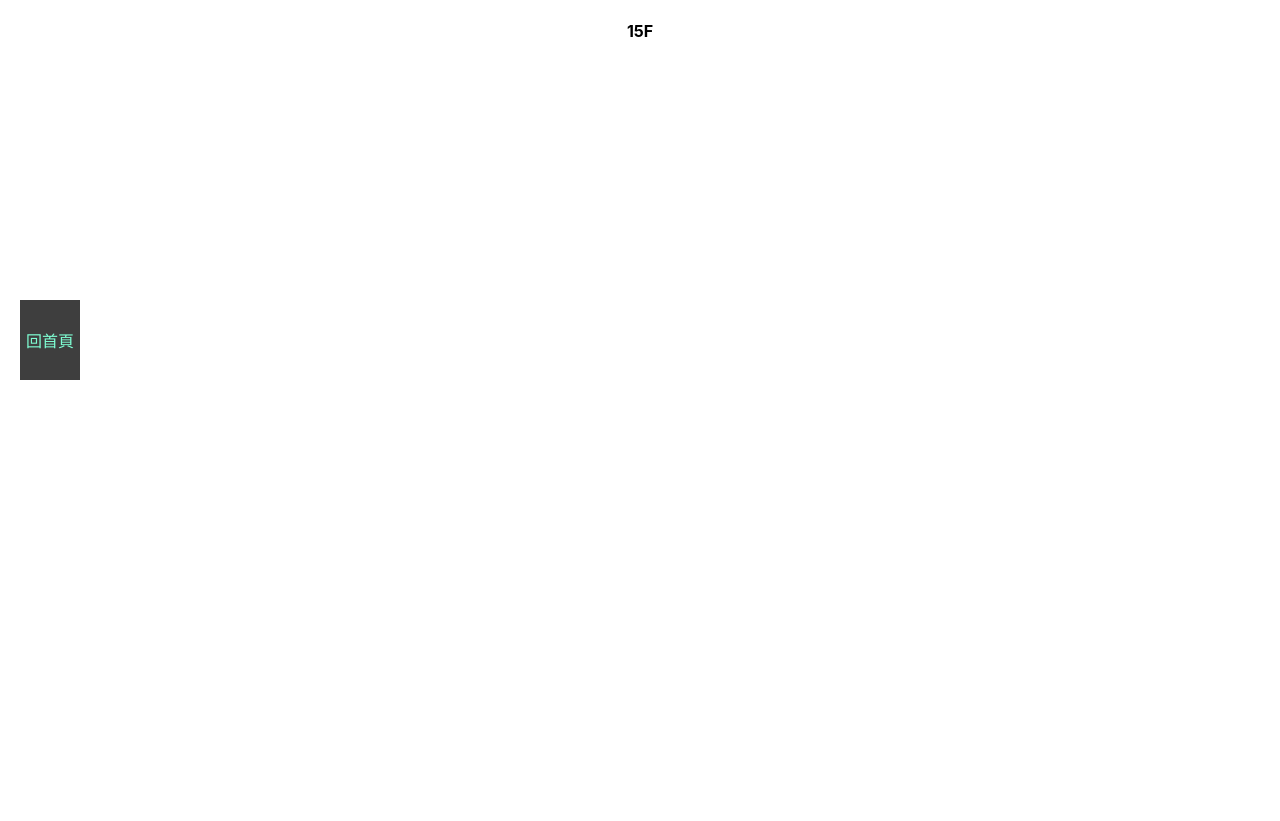
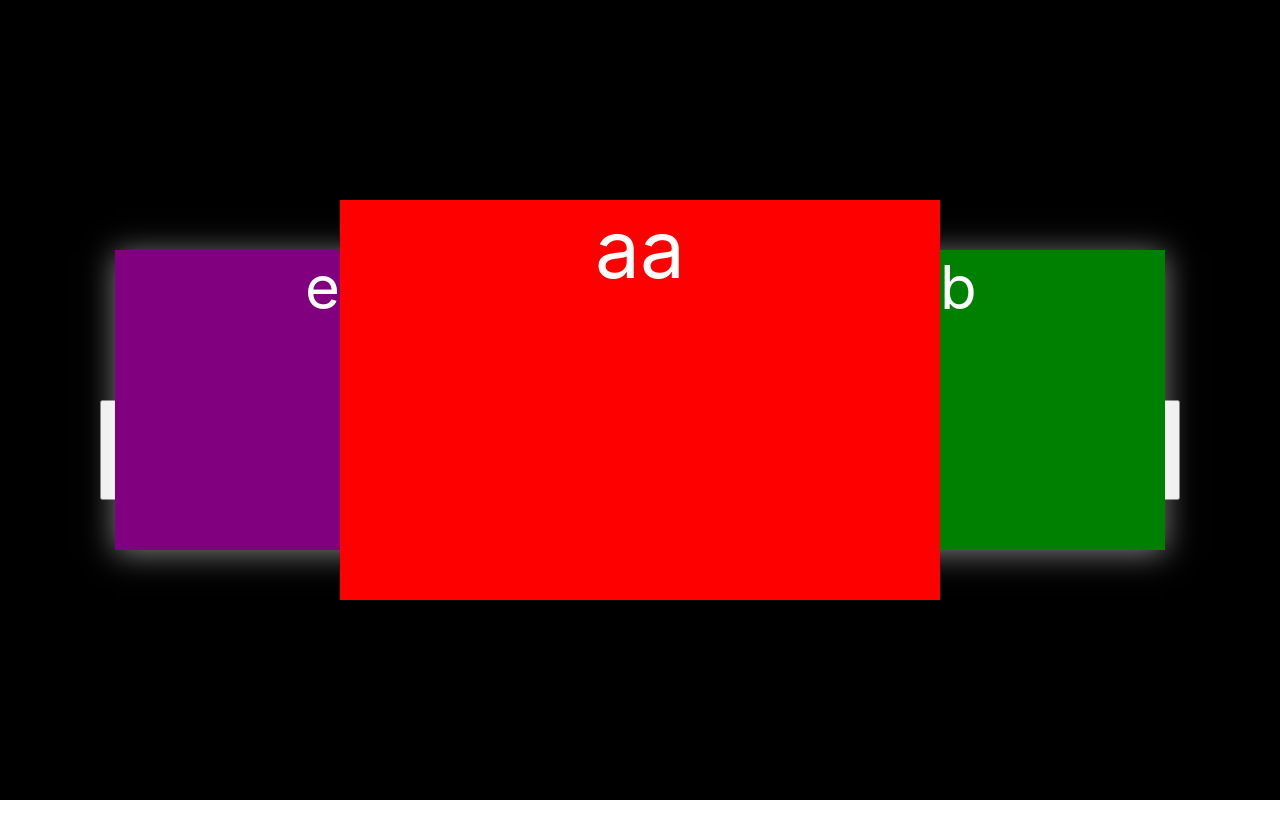
Before and after one commit to Yang-025/js-underground, a React (Create React App) app in the folder js-underground-app/: page /15f in a window 1280 px wide. After the commit the page ends 800 px from the top, so only its background shows below. Built offline with nearby package versions, Linux system fonts and the light colour scheme.

Commit message:
輪播效果

```diff
--- /dev/null
+++ b/js-underground-app/src/APP15F/Demo.scss
@@ -0,0 +1,79 @@
+.demo {
+  background-color: #000;
+  width: 100vw;
+  height: 100vh;
+
+  .slider {
+    position: relative;
+    justify-content: center;
+    display: flex;
+    align-items: center;
+    height: 100%;
+  }
+  div[class^="photo"] {
+    width: 600px;
+    height: 400px;
+    // outline: 1px solid red;
+    position: absolute;
+    color: #fff;
+    font-size: 5rem;
+    // 動畫效果
+    transition: all 0.4s ease-in-out;
+
+    &:nth-of-type(1) {
+      background: red;
+    }
+    &:nth-of-type(2) {
+      background: green;
+    }
+    &:nth-of-type(3) {
+      background: blue;
+    }
+    &:nth-of-type(4) {
+      background: orange;
+    }
+    &:nth-of-type(5) {
+      background: purple;
+    }
+
+  }
+
+  // 前面的z-index要最大
+  .main {
+    z-index: 4;
+  }
+  .left {
+    z-index: 3;
+    // 左邊的效果
+    transform: translate(-50%, 0) scale(.75);
+    box-shadow: 0px 4px 40px #FFFFFF80;
+  }
+  .right {
+    z-index: 3;
+    // 右邊的效果
+    transform: translate(50%, 0) scale(.75);
+    box-shadow: 0px 4px 40px #FFFFFF80;
+  }
+
+  .bak {
+    transform: scale(0.5);
+    opacity: 0.5;
+  }
+
+
+
+  button {
+    position: absolute;
+    width: 100px;
+    height: 100px;
+    font-size: 2rem;
+  }
+  .prev {
+    top: 50vh;
+    left: 100px;
+  }
+  .next {
+    top: 50vh;
+    right: 100px;
+  }
+}
--- /dev/null
+++ b/js-underground-app/src/APP15F/Demo.tsx
@@ -0,0 +1,71 @@
+import React, { useState } from 'react';
+
+import './Demo.scss';
+
+
+
+const Demo: React.FC = () => {
+  const [mainPhotoIndex, setmainPhotoIndex] = useState(0);
+  let photoList = ['aa', 'bb', 'cc', 'dd', 'ee'];
+
+  const getPosition = (photoIndex: number) => {
+    console.log('====>', mainPhotoIndex, photoIndex);
+    // 第一張在中間的話
+    if (mainPhotoIndex === 0) {
+      // 它的左邊是陣列的最後一張
+      if (photoIndex === photoList.length - 1) {
+        return 'left';
+      }
+    }
+    // 最後一張在中間的話
+    if (mainPhotoIndex === photoList.length - 1) {
+      // 它的右邊是陣列的第一張
+      if (photoIndex === 0) {
+        return 'right';
+      }
+    }
+
+    if (photoIndex === mainPhotoIndex - 1) {
+      return 'left';
+    }
+    if (photoIndex === mainPhotoIndex + 1) {
+      return 'right';
+    }
+    if (photoIndex === mainPhotoIndex) {
+      return 'main';
+    }
+    return 'bak'
+  }
+  const handlePrev = () => {
+    // 已經是第一個了，就回到最後一個
+    if (mainPhotoIndex === 0) {
+      setmainPhotoIndex(photoList.length - 1);
+    } else {
+      setmainPhotoIndex(mainPhotoIndex - 1);
+    }
+  }
+  const handleNext = () => {
+    // 已經是最後一個了，就回到第一個
+    if (mainPhotoIndex === photoList.length - 1) {
+      setmainPhotoIndex(0);
+    } else {
+      setmainPhotoIndex(mainPhotoIndex + 1);
+    }
+  }
+
+  return (
+    <div className="demo">
+      <div className="slider">
+        {photoList.map((x, index) => {
+          return (
+            <div className={`photo${index + 1} ${getPosition(index)}`}>{x}</div>
+          )
+        })}
+      </div>
+      <button className="prev" onClick={handlePrev}>往前</button>
+      <button className="next" onClick={handleNext}>往後</button>
+    </div>
+  );
+}
+
+export default Demo;
--- a/js-underground-app/src/APP15F/index.tsx
+++ b/js-underground-app/src/APP15F/index.tsx
@@ -1,9 +1,11 @@
 import React from 'react';
+
+import Demo from './Demo';
 
 
 const APP15F: React.FC = () => {
   return (
-    <h4>15F</h4>
+    <Demo />
   );
 }
 
--- a/js-underground-app/src/App.tsx
+++ b/js-underground-app/src/App.tsx
@@ -12,7 +12,7 @@ const App: React.FC = () => {
     <div className="App">
       <Router>
         <div>
-          <GoHome />
+          {/* <GoHome /> */}
           <div className="main">
             {/* A <Switch> looks through its children <Route>s and
             renders the first one that matches the current URL. */}
```
Also changed, not shown: 4 other files (tests, documents, lock files or other folders).
